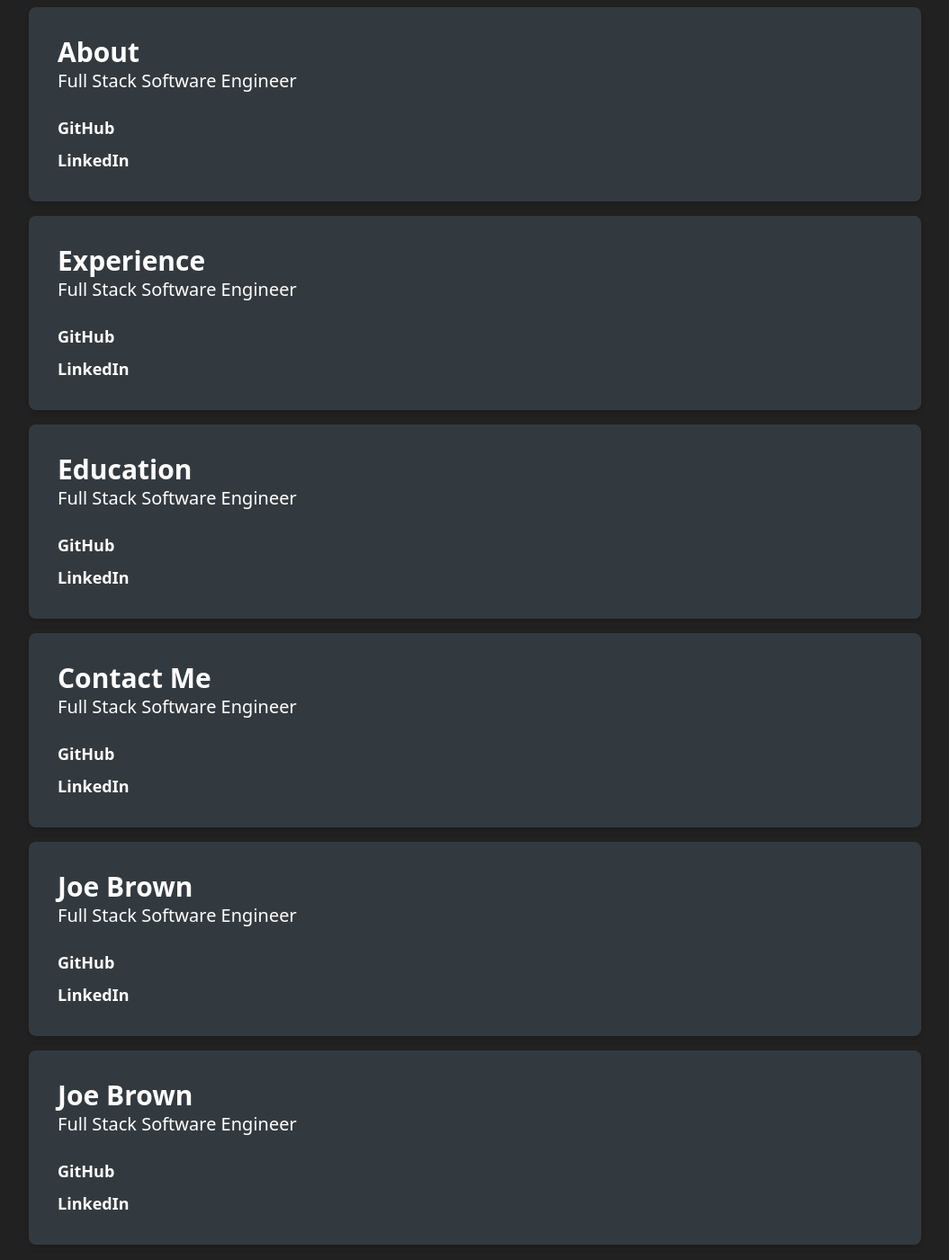
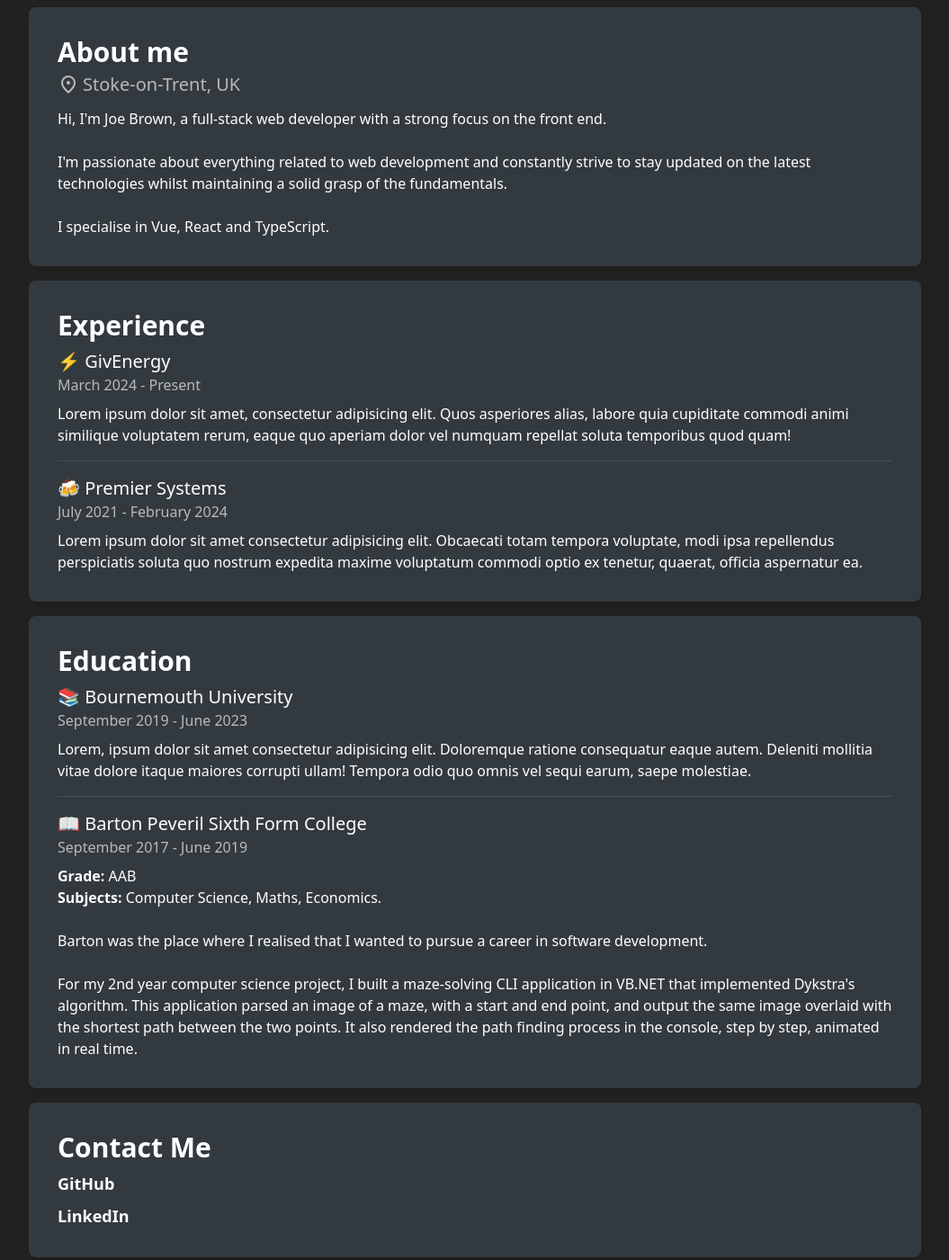
Before and after one commit to joe4576/joebrown-dev, a website built with Vite: page src/index.html in a window 1280 px wide. Shown: the part 120-1521 px from the top of the page at 90% size, without its empty margins (112-1167 px from the left). Built offline with nearby package versions, Linux system fonts and the light colour scheme; a web font is replaced by a local one.

Commit message:
Update content

```diff
--- a/src/index.html
+++ b/src/index.html
@@ -104,154 +104,142 @@
 
       <section
         id="about"
-        class="w-full rounded-lg p-8 text-white shadow-md hover:shadow-lg bg-secondary"
+        class="w-full rounded-lg p-5 sm:p-8 text-white shadow-md hover:shadow-lg bg-secondary"
       >
-        <h1 class="text-3xl font-bold">About</h1>
-        <h2 class="text-xl">Full Stack Software Engineer</h2>
+        <h1 class="text-3xl font-bold">About me</h1>
+        <div class="flex items-center mb-2 text-white/65">
+          <svg
+            xmlns="http://www.w3.org/2000/svg"
+            height="24px"
+            viewBox="0 -960 960 960"
+            width="24px"
+            fill="currentColor"
+          >
+            <path
+              d="M480-480q33 0 56.5-23.5T560-560q0-33-23.5-56.5T480-640q-33 0-56.5 23.5T400-560q0 33 23.5 56.5T480-480Zm0 294q122-112 181-203.5T720-552q0-109-69.5-178.5T480-800q-101 0-170.5 69.5T240-552q0 71 59 162.5T480-186Zm0 106Q319-217 239.5-334.5T160-552q0-150 96.5-239T480-880q127 0 223.5 89T800-552q0 100-79.5 217.5T480-80Zm0-480Z"
+            />
+          </svg>
+          <a
+            href="https://www.google.com/maps/place/Stoke-on-Trent"
+            target="_blank"
+            class="text-xl hover:underline ml-1 py-1"
+          >
+            Stoke-on-Trent, UK
+          </a>
+        </div>
+        <p>
+          Hi, I'm Joe Brown, a full-stack web developer with a strong focus on
+          the front end.
+        </p>
         <br />
-        <ul class="text-lg font-semibold">
-          <li class="mb-2">
-            <a
-              class="hover:underline"
-              href="https://github.com/joe4576"
-              target="_blank"
-            >
-              GitHub
-            </a>
-          </li>
-          <li>
-            <a
-              class="hover:underline"
-              href="https://www.linkedin.com/in/joe-brown-282196213/"
-              target="_blank"
-            >
-              LinkedIn
-            </a>
-          </li>
-        </ul>
+        <p>
+          I'm passionate about everything related to web development and
+          constantly strive to stay updated on the latest technologies whilst
+          maintaining a solid grasp of the fundamentals.
+        </p>
+        <br />
+        <p>I specialise in Vue, React and TypeScript.</p>
       </section>
 
       <section
         id="experience"
-        class="w-full rounded-lg p-8 text-white shadow-md hover:shadow-lg bg-secondary"
+        class="w-full rounded-lg p-5 sm:p-8 text-white shadow-md hover:shadow-lg bg-secondary"
       >
-        <h1 class="text-3xl font-bold">Experience</h1>
-        <h2 class="text-xl">Full Stack Software Engineer</h2>
-        <br />
-        <ul class="text-lg font-semibold">
-          <li class="mb-2">
-            <a
-              class="hover:underline"
-              href="https://github.com/joe4576"
-              target="_blank"
-            >
-              GitHub
-            </a>
-          </li>
-          <li>
-            <a
-              class="hover:underline"
-              href="https://www.linkedin.com/in/joe-brown-282196213/"
-              target="_blank"
-            >
-              LinkedIn
-            </a>
-          </li>
-        </ul>
+        <h1 class="text-3xl font-bold mb-2">Experience</h1>
+        <h2 class="text-xl">
+          <a
+            href="https://givenergy.co.uk/"
+            target="_blank"
+            class="hover:underline"
+          >
+            ⚡️ GivEnergy
+          </a>
+        </h2>
+        <h3 class="text-white/65 mb-2">March 2024 - Present</h3>
+        <p>
+          Lorem ipsum dolor sit amet, consectetur adipisicing elit. Quos
+          asperiores alias, labore quia cupiditate commodi animi similique
+          voluptatem rerum, eaque quo aperiam dolor vel numquam repellat soluta
+          temporibus quod quam!
+        </p>
+
+        <hr class="my-4 border-white/10" />
+
+        <h2 class="text-xl">
+          <a
+            href="https://www.premiersystems.com/"
+            target="_blank"
+            class="hover:underline"
+          >
+            🍻 Premier Systems
+          </a>
+        </h2>
+        <h3 class="text-white/65 mb-2">July 2021 - February 2024</h3>
+        <p>
+          Lorem ipsum dolor sit amet consectetur adipisicing elit. Obcaecati
+          totam tempora voluptate, modi ipsa repellendus perspiciatis soluta quo
+          nostrum expedita maxime voluptatum commodi optio ex tenetur, quaerat,
+          officia aspernatur ea.
+        </p>
       </section>
 
       <section
         id="education"
-        class="w-full rounded-lg p-8 text-white shadow-md hover:shadow-lg bg-secondary"
+        class="w-full rounded-lg p-5 sm:p-8 text-white shadow-md hover:shadow-lg bg-secondary"
       >
-        <h1 class="text-3xl font-bold">Education</h1>
-        <h2 class="text-xl">Full Stack Software Engineer</h2>
+        <h1 class="text-3xl font-bold mb-2">Education</h1>
+        <h2 class="text-xl">
+          <a
+            href="https://www.bournemouth.ac.uk/"
+            target="_blank"
+            class="hover:underline"
+          >
+            📚 Bournemouth University
+          </a>
+        </h2>
+        <h3 class="text-white/65 mb-2">September 2019 - June 2023</h3>
+        <p>
+          Lorem, ipsum dolor sit amet consectetur adipisicing elit. Doloremque
+          ratione consequatur eaque autem. Deleniti mollitia vitae dolore itaque
+          maiores corrupti ullam! Tempora odio quo omnis vel sequi earum, saepe
+          molestiae.
+        </p>
+
+        <hr class="my-4 border-white/10" />
+
+        <h2 class="text-xl">
+          <a
+            href="https://barton-peveril.ac.uk/"
+            target="_blank"
+            class="hover:underline"
+          >
+            📖 Barton Peveril Sixth Form College
+          </a>
+        </h2>
+        <h3 class="text-white/65 mb-2">September 2017 - June 2019</h3>
+        <p><strong>Grade:</strong> AAB</p>
+        <p><strong>Subjects:</strong> Computer Science, Maths, Economics.</p>
         <br />
-        <ul class="text-lg font-semibold">
-          <li class="mb-2">
-            <a
-              class="hover:underline"
-              href="https://github.com/joe4576"
-              target="_blank"
-            >
-              GitHub
-            </a>
-          </li>
-          <li>
-            <a
-              class="hover:underline"
-              href="https://www.linkedin.com/in/joe-brown-282196213/"
-              target="_blank"
-            >
-              LinkedIn
-            </a>
-          </li>
-        </ul>
+        <p>
+          Barton was the place where I realised that I wanted to pursue a career
+          in software development.
+        </p>
+        <br />
+        <p>
+          For my 2nd year computer science project, I built a maze-solving CLI
+          application in VB.NET that implemented Dykstra's algorithm. This
+          application parsed an image of a maze, with a start and end point, and
+          output the same image overlaid with the shortest path between the two
+          points. It also rendered the path finding process in the console, step
+          by step, animated in real time.
+        </p>
       </section>
 
       <section
         id="contact-me"
-        class="w-full rounded-lg p-8 text-white shadow-md hover:shadow-lg bg-secondary"
+        class="w-full rounded-lg p-5 sm:p-8 text-white shadow-md hover:shadow-lg bg-secondary"
       >
-        <h1 class="text-3xl font-bold">Contact Me</h1>
-        <h2 class="text-xl">Full Stack Software Engineer</h2>
-        <br />
-        <ul class="text-lg font-semibold">
-          <li class="mb-2">
-            <a
-              class="hover:underline"
-              href="https://github.com/joe4576"
-              target="_blank"
-            >
-              GitHub
-            </a>
-          </li>
-          <li>
-            <a
-              class="hover:underline"
-              href="https://www.linkedin.com/in/joe-brown-282196213/"
-              target="_blank"
-            >
-              LinkedIn
-            </a>
-          </li>
-        </ul>
-      </section>
-
-      <section
-        class="w-full rounded-lg p-8 text-white shadow-md hover:shadow-lg bg-secondary"
-      >
-        <h1 class="text-3xl font-bold">Joe Brown</h1>
-        <h2 class="text-xl">Full Stack Software Engineer</h2>
-        <br />
-        <ul class="text-lg font-semibold">
-          <li class="mb-2">
-            <a
-              class="hover:underline"
-              href="https://github.com/joe4576"
-              target="_blank"
-            >
-              GitHub
-            </a>
-          </li>
-          <li>
-            <a
-              class="hover:underline"
-              href="https://www.linkedin.com/in/joe-brown-282196213/"
-              target="_blank"
-            >
-              LinkedIn
-            </a>
-          </li>
-        </ul>
-      </section>
-
-      <section
-        class="w-full rounded-lg p-8 text-white shadow-md hover:shadow-lg bg-secondary"
-      >
-        <h1 class="text-3xl font-bold">Joe Brown</h1>
-        <h2 class="text-xl">Full Stack Software Engineer</h2>
-        <br />
+        <h1 class="text-3xl font-bold mb-2">Contact Me</h1>
         <ul class="text-lg font-semibold">
           <li class="mb-2">
             <a
```
